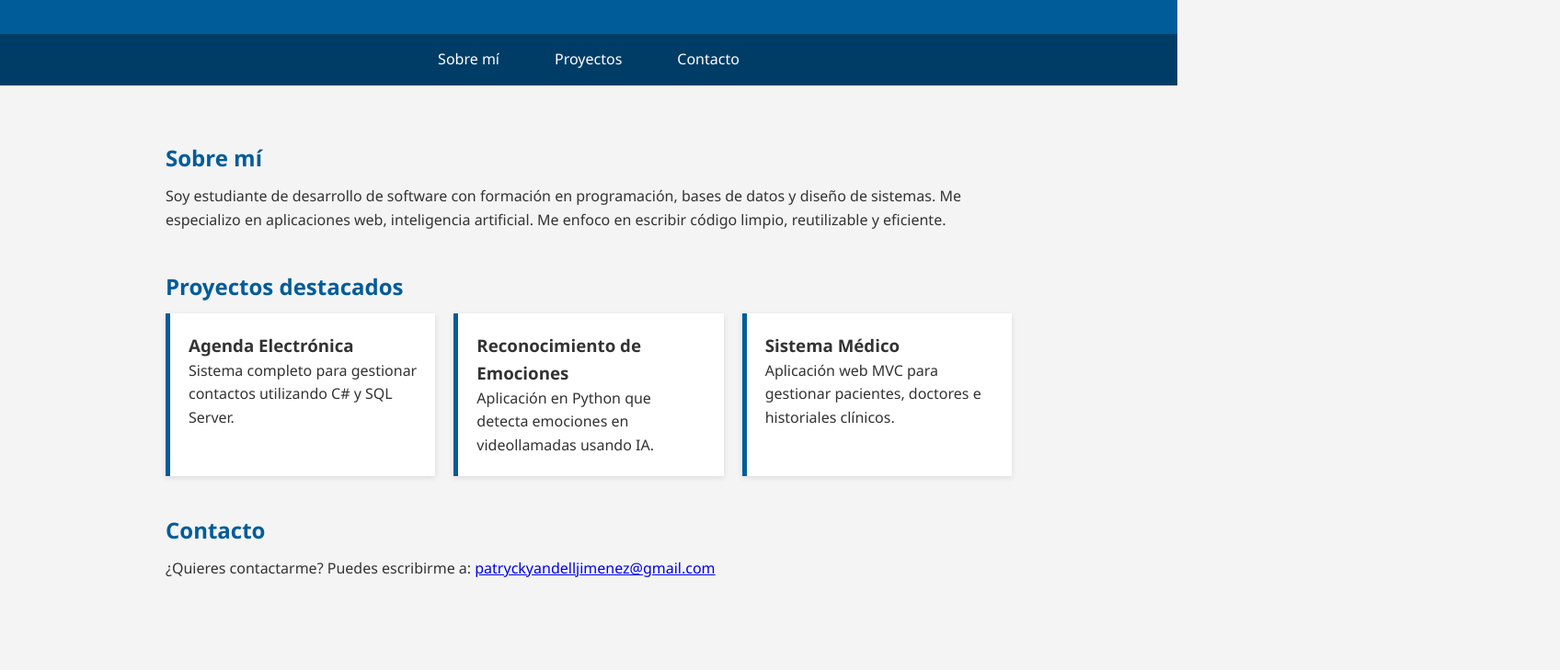
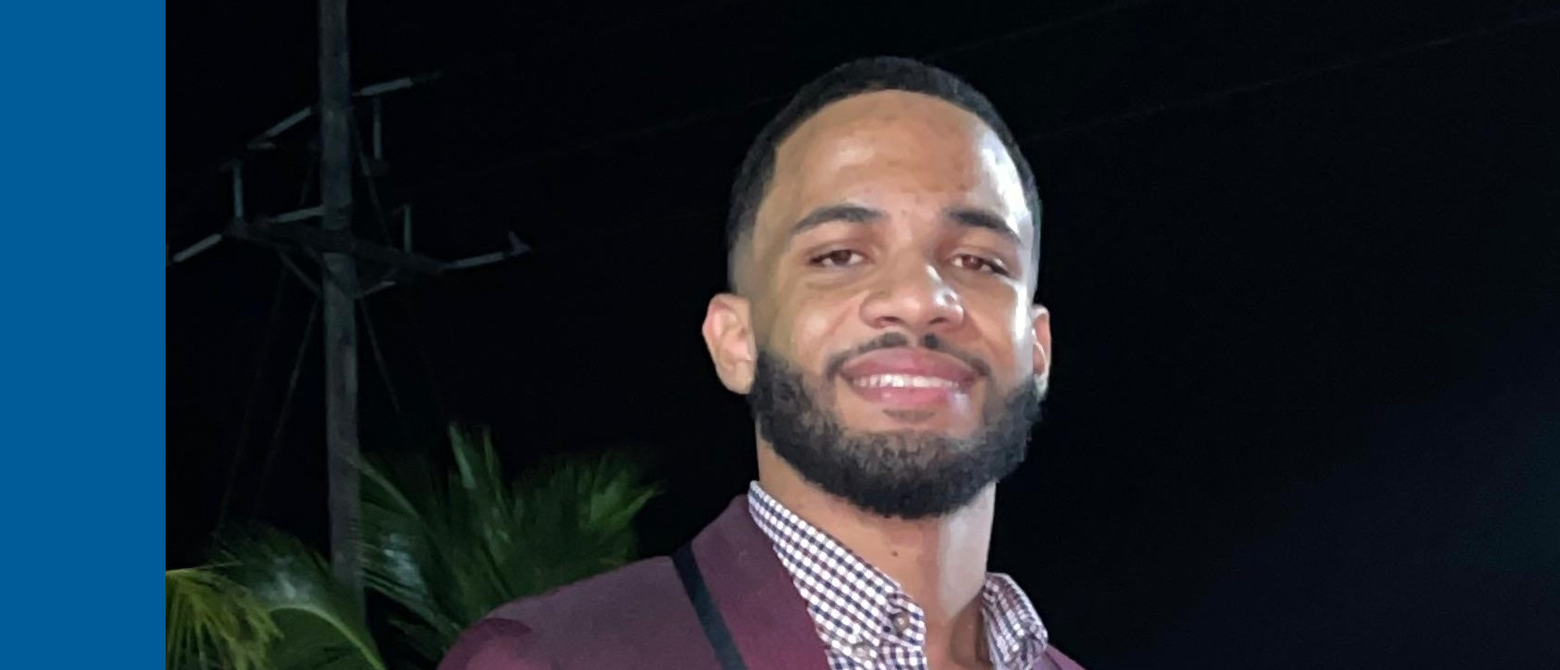
Before and after one commit to jpatryck04/jpatryck04.github.io, a plain HTML site: page index.html in a window 1280 px wide. Shown: the part 185-914 px from the top of the page at 92% size, 1696 px wide, since content can reach past the window. Drawn offline with Linux system fonts and the light colour scheme.

Commit message:
index.html

```diff
--- a/index.html
+++ b/index.html
@@ -9,7 +9,7 @@
 <body>
     <header>
         <div class="container profile-header">
-            <img src="yo.jpg" alt="Foto de Patryck" class="profile-img" />
+            <img src="yo.jpeg" alt="Foto de Patryck" class="profile-img" />
             <div>
                 <h1>Patryck Yandell Jiménez Jimenez</h1>
                 <p>Desarrollador de Software | Apasionado por la tecnología</p>
```
